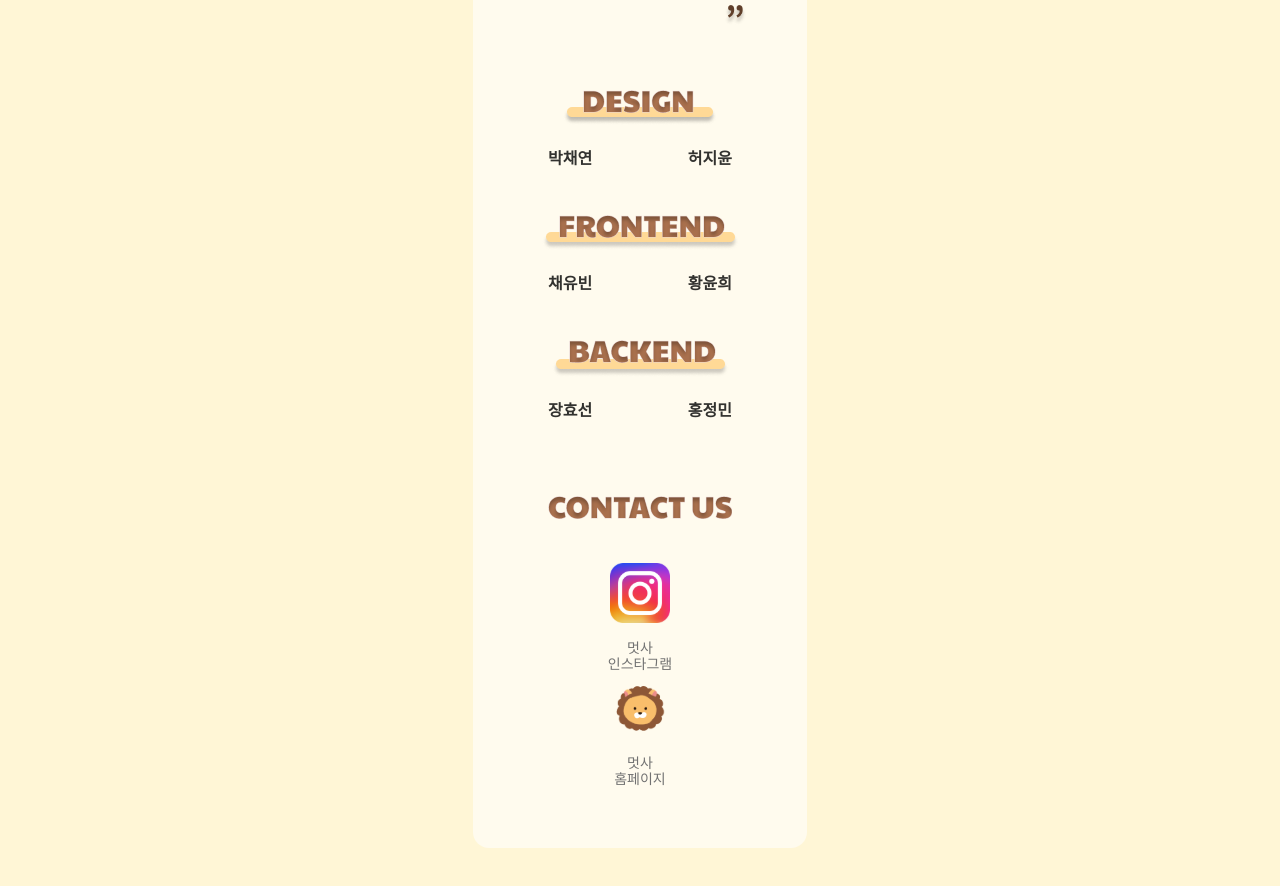
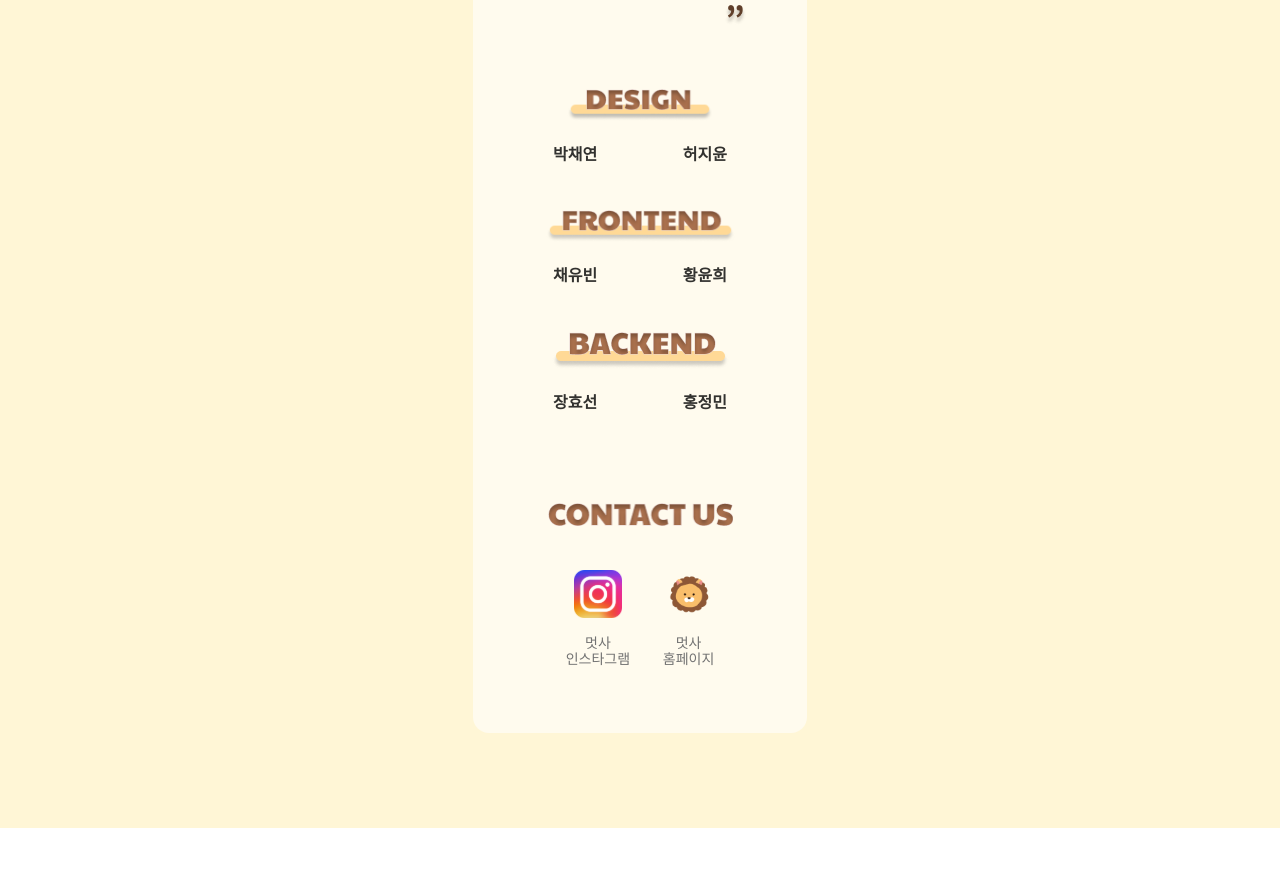
Before and after one commit to yunhee1/likelion11th-seorang-festival-front-end, a React (Create React App) app: page /developers in a window 1280 px wide. Shown: the part 420-1306 px from the top of the page. After the commit the page ends 1248 px from the top, so only its background shows below. Built offline with nearby package versions, Linux system fonts and the light colour scheme; a web font is replaced by a local one.

Commit message:
#10 Design: 만든이들 페이지 UI 수정

```diff
--- a/src/css/developers-page.scss
+++ b/src/css/developers-page.scss
@@ -25,7 +25,7 @@ span, .title {
     color: #603F2A;
     line-height: 22px;
     text-align: center;
-    text-shadow: 0px 4px 4px rgba(0, 0, 0, 0.25);
+    text-shadow: 0px 3px 3px rgba(0, 0, 0, 0.25);
     font-family: "Noto Sans KR";
 }
 
@@ -47,13 +47,13 @@ span, .title {
     font-family: "Noto Sans KR";
     font-weight: bold;
     color: #603F2A;
-    text-shadow: 0px 4px 4px rgba(0, 0, 0, 0.25);
+    text-shadow: 0px 3px 3px rgba(0, 0, 0, 0.25);
 }
 
 .members-container {
     display: flex;
     justify-content: space-between;
-    padding: 0 15px 0 15px;
+    padding: 0 20px 0 20px;
 
     p {
         font-family: "Noto Sans KR";
@@ -68,10 +68,37 @@ span, .title {
 }
 
 .contact-us-container {
-    margin-top: 70px;
+    margin-top: 85px;
 }
 
-.footer {
+.developers-footer {
     margin: 40px 0 30px 0;
-    justify-content: space-around;
+    display: flex;
+    justify-content: space-evenly;
+
+    .item {
+        width: 48px;
+        height: 48px;
+    }
 }
+
+.depart-img {
+    &.design {
+        width: 146px;
+        height: 42px;
+    }
+
+    &.frontend {
+        width: 189px;
+        height: 42px;
+    }
+
+    &.backend {
+        width: 169px;
+        height: 42px;
+    }
+
+    &.contact {
+        width: 185px;
+    }
+}
--- a/src/pages/DevelopersPage/DevelopersPage.js
+++ b/src/pages/DevelopersPage/DevelopersPage.js
@@ -40,30 +40,26 @@ const DeveloperPage = () => {
         </div>
         <section className="team-introduction">
           <img
-            className="depart-img"
+            className="depart-img design"
             src={require("../../images/DevelopersPage/design_team.png")}
             alt="DESIGN"
           />
           <div className="members-container">
             <div>
               <p className="member-name">박채연</p>
-              {/* <p className="major">디지털미디어학과</p>
-              <p className="role">디자인</p> */}
             </div>
             <div>
               <p className="member-name">허지윤</p>
-              {/* <p className="major">디지털미디어학과</p>
-              <p className="role">디자인</p> */}
             </div>
           </div>
         </section>
         <section className="team-introduction">
           <img
-            className="depart-img"
+            className="depart-img frontend"
             src={require("../../images/DevelopersPage/frontend_team.png")}
             alt="FRONTEND"
           />
-          <div className="members-container">
+          <div className="members-container backend">
             <div>
               <p className="member-name">채유빈</p>
             </div>
@@ -89,12 +85,12 @@ const DeveloperPage = () => {
         </section>
         <section className="contact-us-container">
           <img
-            className="depart-img"
+            className="depart-img contact"
             src={require("../../images/DevelopersPage/contact_us.png")}
             alt="CONTACT US"
           />
 
-          <div className="footer">
+          <div className="developers-footer">
             <div className="item-container">
               <a href="https://www.instagram.com/likelion_swu/">
                 <InstagramLogo className="item" />
@@ -105,9 +101,13 @@ const DeveloperPage = () => {
               </p>
             </div>
             <div className="item-container">
-              {/* <a href="#"> */}
-              <HomepageLogo className="item" />
-              {/* </a> */}
+              <a
+                href="https://swulikelion.oopy.io/"
+                target="_blank"
+                rel="noreferrer"
+              >
+                <HomepageLogo className="item" />
+              </a>
               <p className="footer-text">
                 멋사 <br />
                 홈페이지
--- a/src/pages/LandingPage/LandingPage.js
+++ b/src/pages/LandingPage/LandingPage.js
@@ -149,7 +149,11 @@ const LandingPage = () => {
               </p>
             </div>
             <div className="item-container">
-              <a href="https://swulikelion.oopy.io/">
+              <a
+                href="https://swulikelion.oopy.io/"
+                target="_blank"
+                rel="noreferrer"
+              >
                 <HomepageLogo className="item-logo" />
               </a>
               <p className="footer-text">
```
